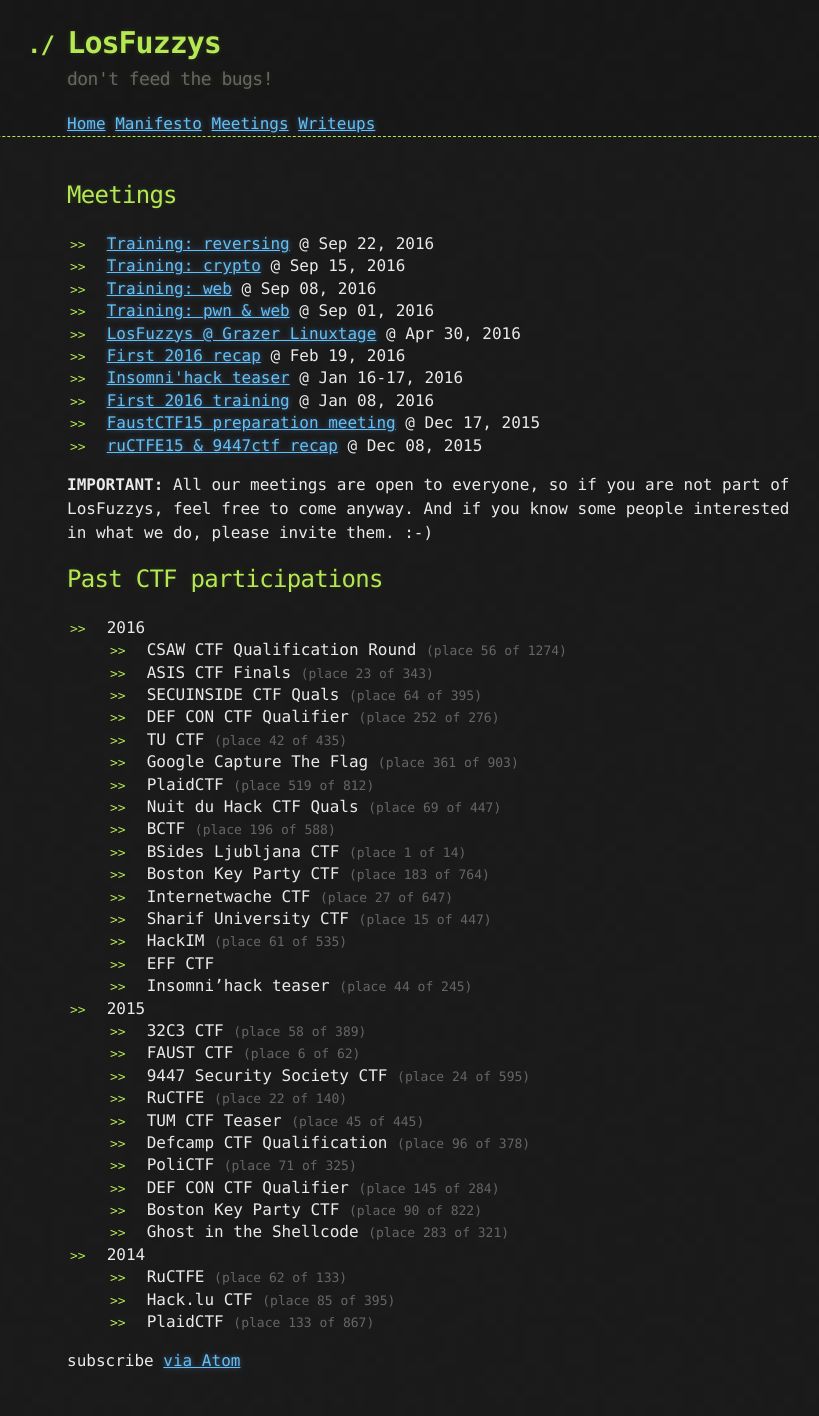
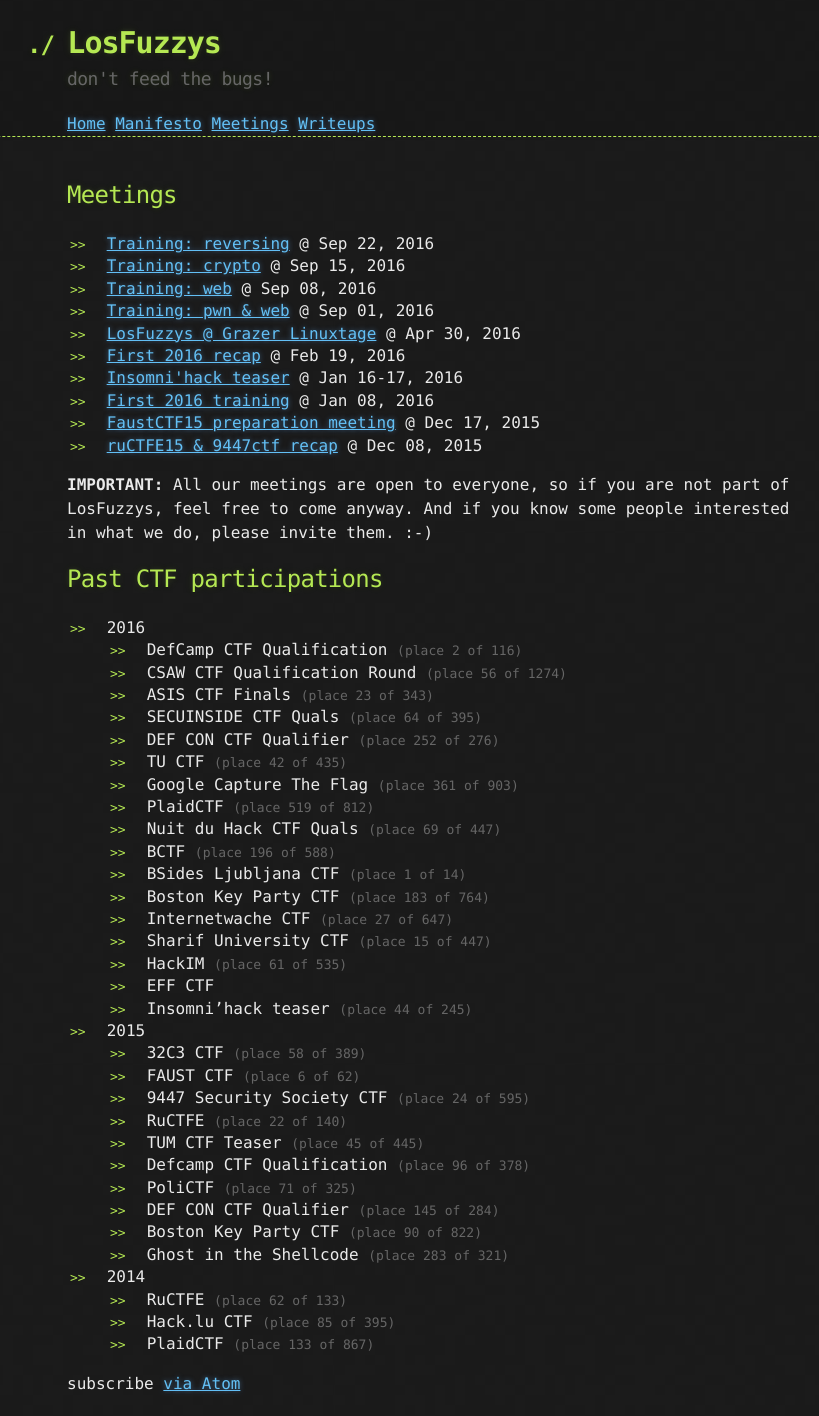
Before and after one commit to mtps3/Mtps3.github.io, a Jekyll site: the page built from meetings.md, in a window 1280 px wide. Shown: the whole page, without its empty margins (198-1017 px from the left). Built offline with Jekyll 4.4.1, drawn with Linux system fonts in a browser that asks for light colours; before the commit the page ends 1393 px from its top, so only the background shows below that.

Commit message:
added dctf-quals 2016 score

```diff
--- a/meetings.md
+++ b/meetings.md
@@ -18,6 +18,7 @@
 <!-- generated using scripts/getPastCTFs.py  -->
 
 * 2016
+  * DefCamp CTF Qualification <span class="discreet">(place 2 of 116)</span>
   * CSAW CTF Qualification Round <span class="discreet">(place 56 of 1274)</span>
   * ASIS CTF Finals <span class="discreet">(place 23 of 343)</span>
   * SECUINSIDE CTF Quals <span class="discreet">(place 64 of 395)</span>
```
